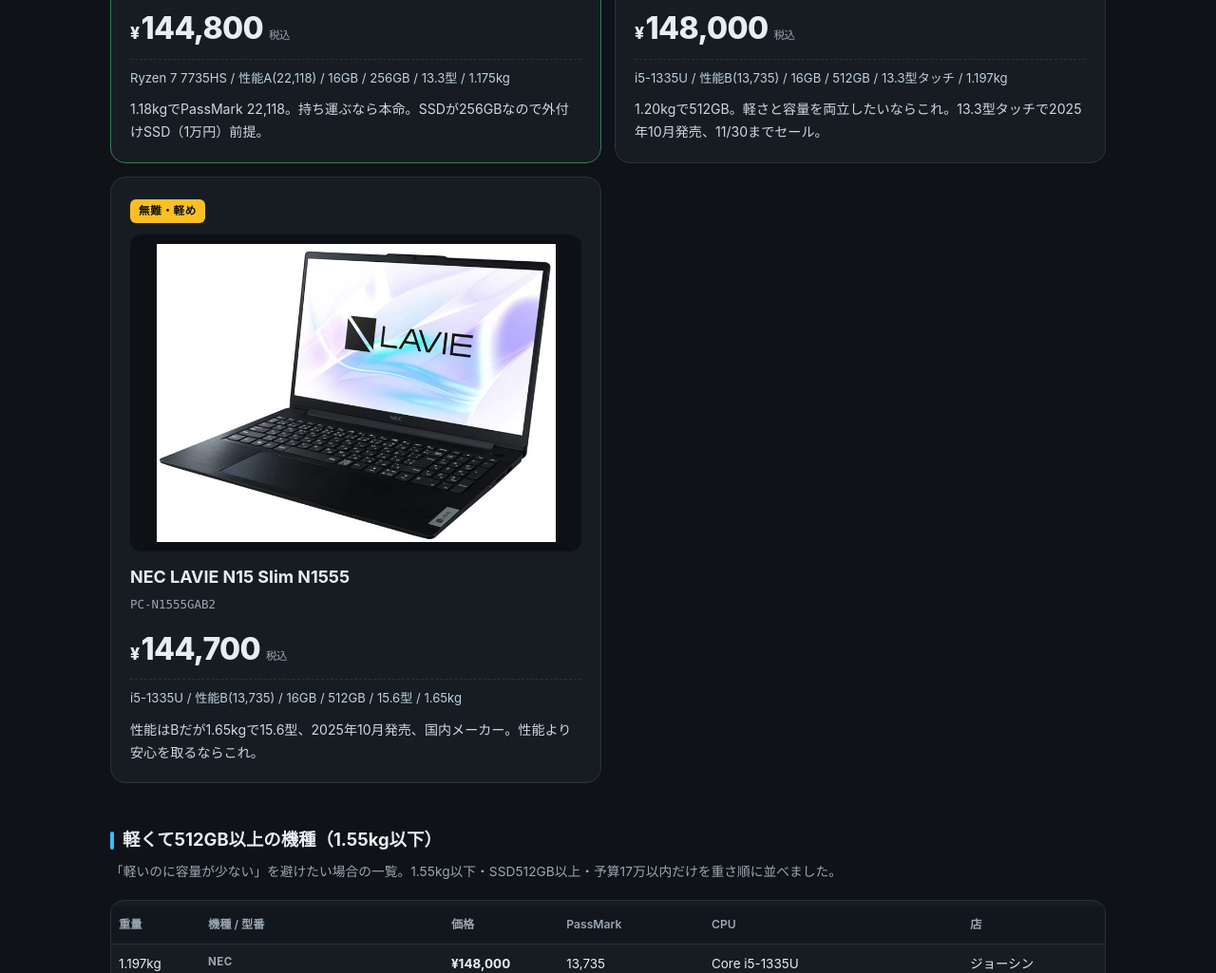
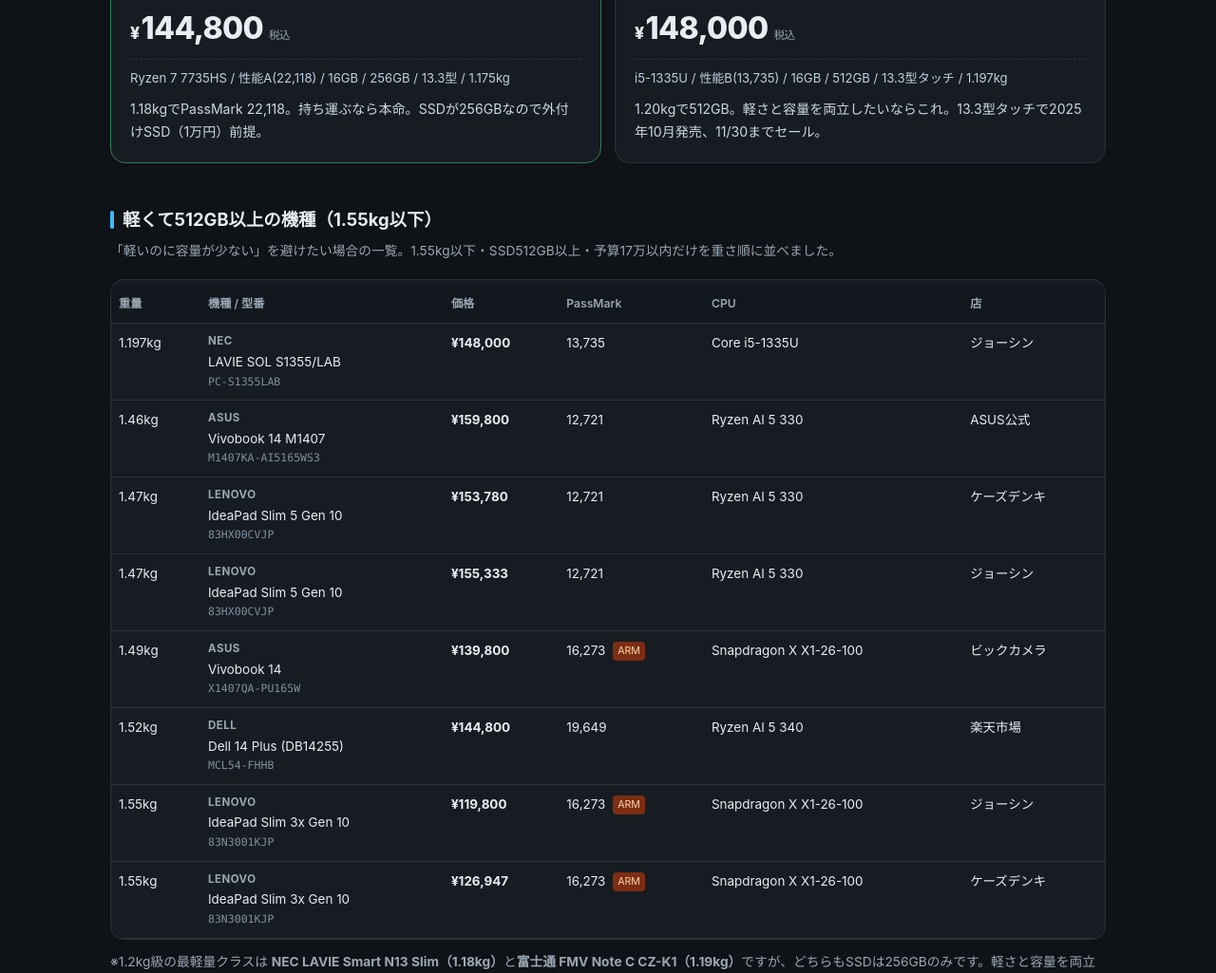
Before and after one commit to akiii2024/pc-choice-2026, a plain HTML site: page index.html in a window 1280 px wide. Shown: the part 1595-2620 px from the top of the page at 95% size. Drawn offline with Linux system fonts and the light colour scheme.

Commit message:
Drop redundant NEC N1555 pick (dominated by Dell 14 Plus)

```diff
--- a/index.html
+++ b/index.html
@@ -133,15 +133,6 @@
       <div class="price"><span>¥</span>148,000<small>税込</small></div>
       <div class="specs">i5-1335U / 性能B(13,735) / 16GB / 512GB / 13.3型タッチ / 1.197kg</div>
       <p class="why">1.20kgで512GB。軽さと容量を両立したいならこれ。13.3型タッチで2025年10月発売、11/30までセール。</p>
-    </article>
-    <article class="pick b">
-      <div class="tag">無難・軽め</div>
-      <div class="pimg"><img src="assets/card/26.jpg" alt="NEC LAVIE N15 Slim N1555" loading="lazy"></div>
-      <h3>NEC LAVIE N15 Slim N1555</h3>
-      <div class="model">PC-N1555GAB2</div>
-      <div class="price"><span>¥</span>144,700<small>税込</small></div>
-      <div class="specs">i5-1335U / 性能B(13,735) / 16GB / 512GB / 15.6型 / 1.65kg</div>
-      <p class="why">性能はBだが1.65kgで15.6型、2025年10月発売、国内メーカー。性能より安心を取るならこれ。</p>
     </article>
 </div>
 
```
